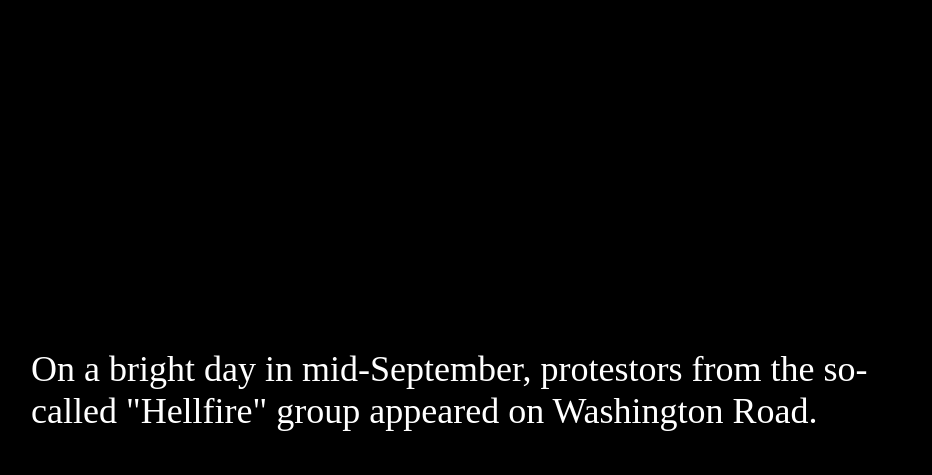
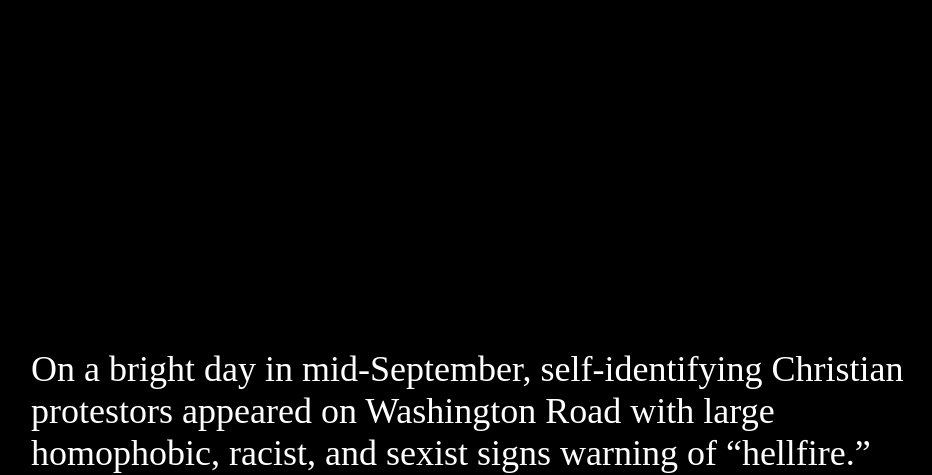
Before and after one commit to srija1021/hellfire_essay, a plain HTML site: page index.html in a window 1280 px wide. Shown: the part 486-961 px from the top of the page, without its empty margins (161-1093 px from the left). Drawn offline with nearby package versions, Linux system fonts and the light colour scheme; a web font is replaced by a local one.

Commit message:
changed description

```diff
--- a/index.html
+++ b/index.html
@@ -70,7 +70,7 @@
     </div>
 
     <div class="description" style="text-align: left;">
-        <h3>On a bright day in mid-September, protestors from the so-called "Hellfire" group appeared on Washington Road.</h3>
+        <h3>On a bright day in mid-September, self-identifying Christian protestors appeared on Washington Road with large homophobic, racist, and sexist signs warning of “hellfire.”</h3>
     </div>
 
     <div class="frame wide reverse">
```
